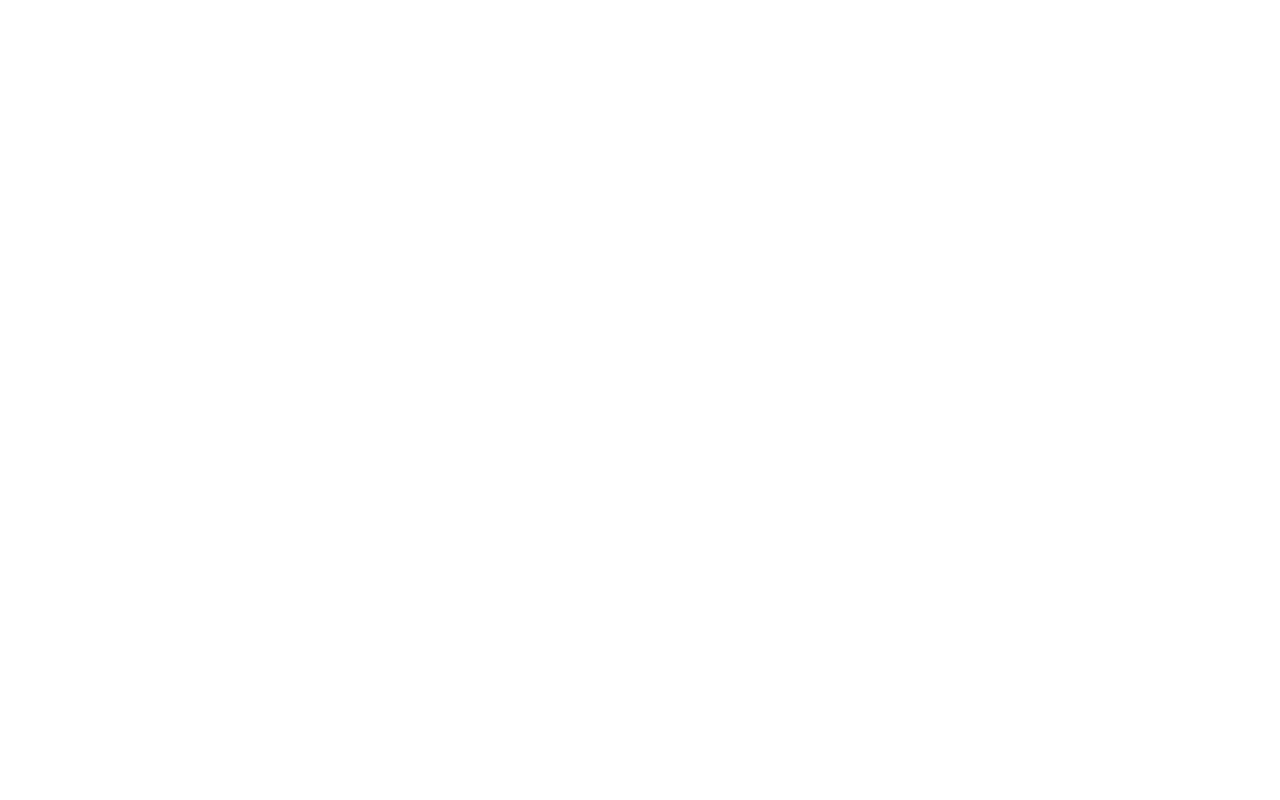
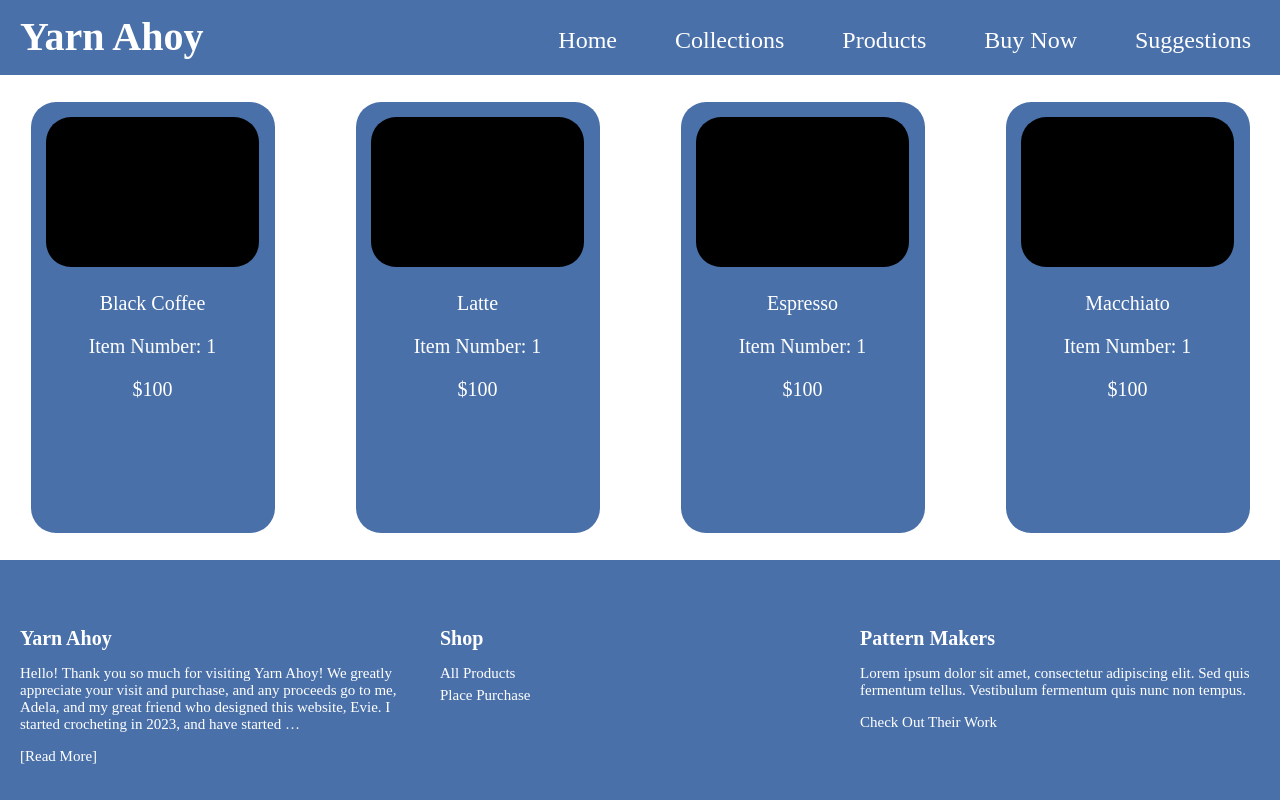
Before and after one commit to Evie-Strings/Evie-Strings.github.io, a plain HTML site: page projects/client/productlist.html in a window 1280 px wide. Drawn offline with Linux system fonts and the light colour scheme.

Commit message:
adding cards and page titles

```diff
--- a/projects/client/productlist.html
+++ b/projects/client/productlist.html
@@ -0,0 +1,117 @@
+<!DOCTYPE html>
+<html lang="en">
+    <head>
+        <title>Yarn Ahoy Product Listings</title>
+        <meta charset="utf-8">
+        <script src="../../js.validate.js"></script>
+        <link rel="icon" href="favicon.ico" type="image/x-icon" sizes="16x16 32x32">
+
+        <link rel="stylesheet" href="style.css">
+        <style>
+            .grid {
+	display: grid;
+	height: 100vh;
+
+	grid: 'head head head head' 75px
+        'main1 main2 main3 main4' 1fr
+        'foot foot foot foot' 30%
+	/ 1fr 1fr 1fr 1fr;
+
+    gap: 20px;
+}
+
+.head {
+grid-area: head;
+}
+
+.card1 {
+grid-area: main1;
+}
+.card2 {
+grid-area: main2;
+}
+.card3 {
+grid-area: main3;
+}
+.card4 {
+grid-area: main4;
+}
+
+footer {
+grid-area: foot;
+}
+        </style>
+    </head>
+    <body>
+    <div class="grid">
+        <ul class="navbar head">
+            <div class="navleft">
+                <h1>Yarn Ahoy</h1>
+            </div>
+            <div class="navright">
+			    <li><a href="index.html">Home</a></li>
+			    <li class="dropdown">
+				    <a href="javascript:void(0)">Collections</a>
+					    <div class="dropdown-content">
+						    <a href="springcollect.html">Spring</a>
+						    <a href="summercollect.html">Summer</a>
+                            <a href="fallcollect.html">Fall</a>
+						    <a href="wintercollect.html">Winter</a>
+
+                            <a href="newreleases.html">New Releases</a>
+						    <a href="popularproducts.html">Popular Products</a>
+					    </div>
+			    </li>
+			    <li><a href="productlist.html">Products</a></li>
+			    <li><a href="purchaseform.html">Buy Now</a></li>
+                <li><a href="suggestions.html">Suggestions</a></li>
+            </div>
+		</ul>
+        <div class="card1 card">
+            <img src="../../images/black.jpg" id="heroimage" height="150px" width="100%">
+            <p>Black Coffee</p>
+            <p>Item Number: 1</p>
+            <p>$100</p>
+        </div>
+        <div class="card2 card">
+            <img src="../../images/black.jpg" id="heroimage" height="150px" width="100%">
+            <p>Latte</p>
+            <p>Item Number: 1</p>
+            <p>$100</p>
+        </div>
+        <div class="card3 card">
+            <img src="../../images/black.jpg" id="heroimage" height="150px" width="100%">
+            <p>Espresso</p>
+            <p>Item Number: 1</p>
+            <p>$100</p>
+        </div>
+        <div class="card4 card">
+            <img src="../../images/black.jpg" id="heroimage" height="150px" width="100%">
+            <p>Macchiato</p>
+            <p>Item Number: 1</p>
+            <p>$100</p>
+        </div>
+        <footer>
+            <div class="footer-col">
+                <h4>Yarn Ahoy</h4>
+                <p>Hello! Thank you so much for visiting Yarn Ahoy! We greatly appreciate your visit and purchase, and any proceeds go to me, Adela, and my great friend who designed this website, Evie. I started crocheting in 2023, and have started …</p>
+                <a href="aboutus.html">[Read More]</a>
+            </div>
+            <div class="footer-col">
+                <h4>Shop</h4>
+                <ul>
+                    <li><a href="productlist.html">All Products</a></li>
+                    <li><a href="purchaseform.html">Place Purchase</a></li>
+                </ul>
+            </div>
+            <div class="footer-col">
+                <h4>Pattern Makers</h4>
+                <p>
+                    Lorem ipsum dolor sit amet, consectetur adipiscing elit. Sed quis fermentum tellus. Vestibulum fermentum quis nunc non tempus.</p>
+                <a href="patternmakers.html">Check Out Their Work</a>
+            </div>
+
+        </footer>
+    </div>
+    </body>
+</html>
--- a/projects/client/style.css
+++ b/projects/client/style.css
@@ -56,10 +56,6 @@
         background-color: #486794;
         text-decoration: underline;
         color: #CBDCEB;
-    }
-
-    ul li.nav a.active {
-        background-color: #7cc2c2;
     }
 
     li.dropdown {
@@ -153,13 +149,29 @@
         }
     }
 
-    /*Other*/
-
     .footerlinks {
         display: inline-block;
     }
+
+    /*Other*/
 
     body {
         color: #493628;
         font-size: 20px;
     }
+
+    .card {
+        background-color: #4A70A9;
+        color: white;
+        margin: auto;
+        font-size: 20px;
+        border-radius: 25px;
+        padding: 5%;
+        width: 70%;
+        height: 90%;
+        text-align: center;
+        }
+
+        .card img {
+            border-radius: 25px;
+        }
```
Also changed, not shown: projects/client/aboutus.html (+1 -1 lines), projects/client/index.html (+86 -2 lines), projects/client/purchaseform.html (+1 -1 lines), projects/client/suggestions.html (+1 -1 lines), 1 other file.
